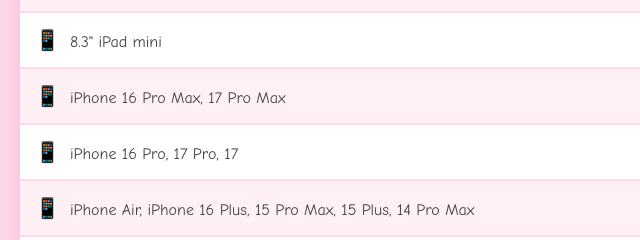
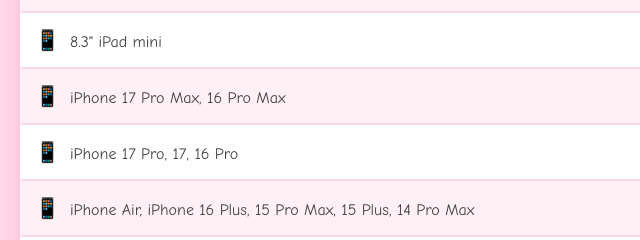
Before and after one commit to PeterPanSwift/peterpanswift.github.io, a plain HTML site: page screen.html in a window 1280 px wide. Shown: the part 393-633 px from the top of the page, 0-640 px from the left. Drawn offline with Linux system fonts and the light colour scheme.

Commit message:
Update screen.html

```diff
--- a/screen.html
+++ b/screen.html
@@ -92,8 +92,8 @@
             <tr><td><span class="device-icon">📱</span>10.2" iPad</td><td><span class="size">810x1080</span></td></tr>
             <tr><td><span class="device-icon">📱</span>9.7" iPad Pro, 9.7" iPad Air, 9.7" iPad, 7.9" iPad mini</td><td><span class="size">768x1024</span></td></tr>
             <tr><td><span class="device-icon">📱</span>8.3" iPad mini</td><td><span class="size">744x1133</span></td></tr>
-            <tr><td><span class="device-icon">📱</span>iPhone 16 Pro Max, 17 Pro Max</td><td><span class="size">440x956</span></td></tr>
-            <tr><td><span class="device-icon">📱</span>iPhone 16 Pro, 17 Pro, 17</td><td><span class="size">402x874</span></td></tr>
+            <tr><td><span class="device-icon">📱</span>iPhone 17 Pro Max, 16 Pro Max</td><td><span class="size">440x956</span></td></tr>
+            <tr><td><span class="device-icon">📱</span>iPhone 17 Pro, 17, 16 Pro</td><td><span class="size">402x874</span></td></tr>
             <tr><td><span class="device-icon">📱</span>iPhone Air, iPhone 16 Plus, 15 Pro Max, 15 Plus, 14 Pro Max</td><td><span class="size">430x932</span></td></tr>
             <tr><td><span class="device-icon">📱</span>iPhone 16, 15 Pro, 15, 14 Pro</td><td><span class="size">393x852</span></td></tr>
 		 <tr><td><span class="device-icon">📱</span>iPhone 16e, 14, 13 Pro, 13, 12 Pro, 12</td><td><span class="size">390x844</span></td></tr>
```
